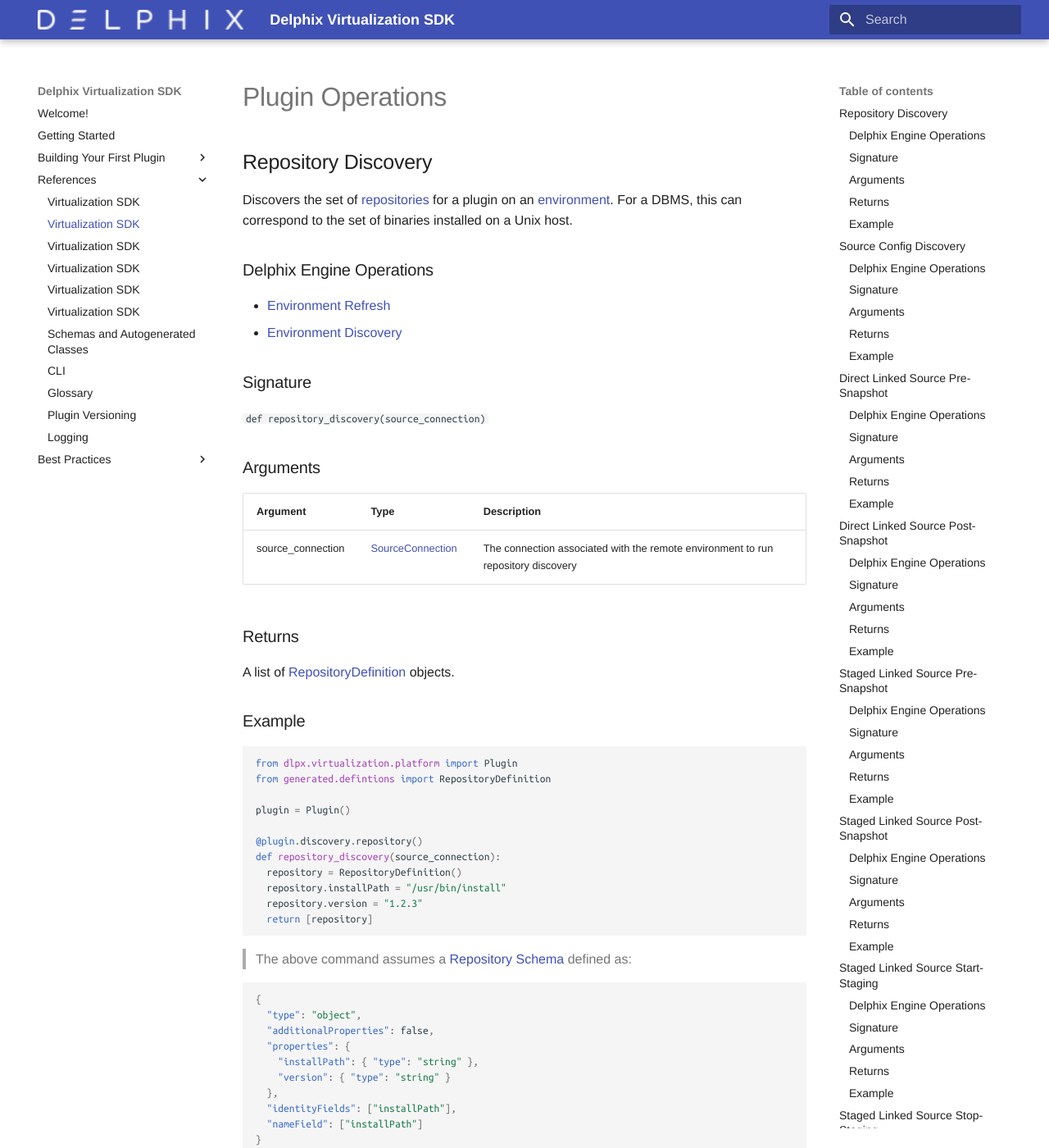
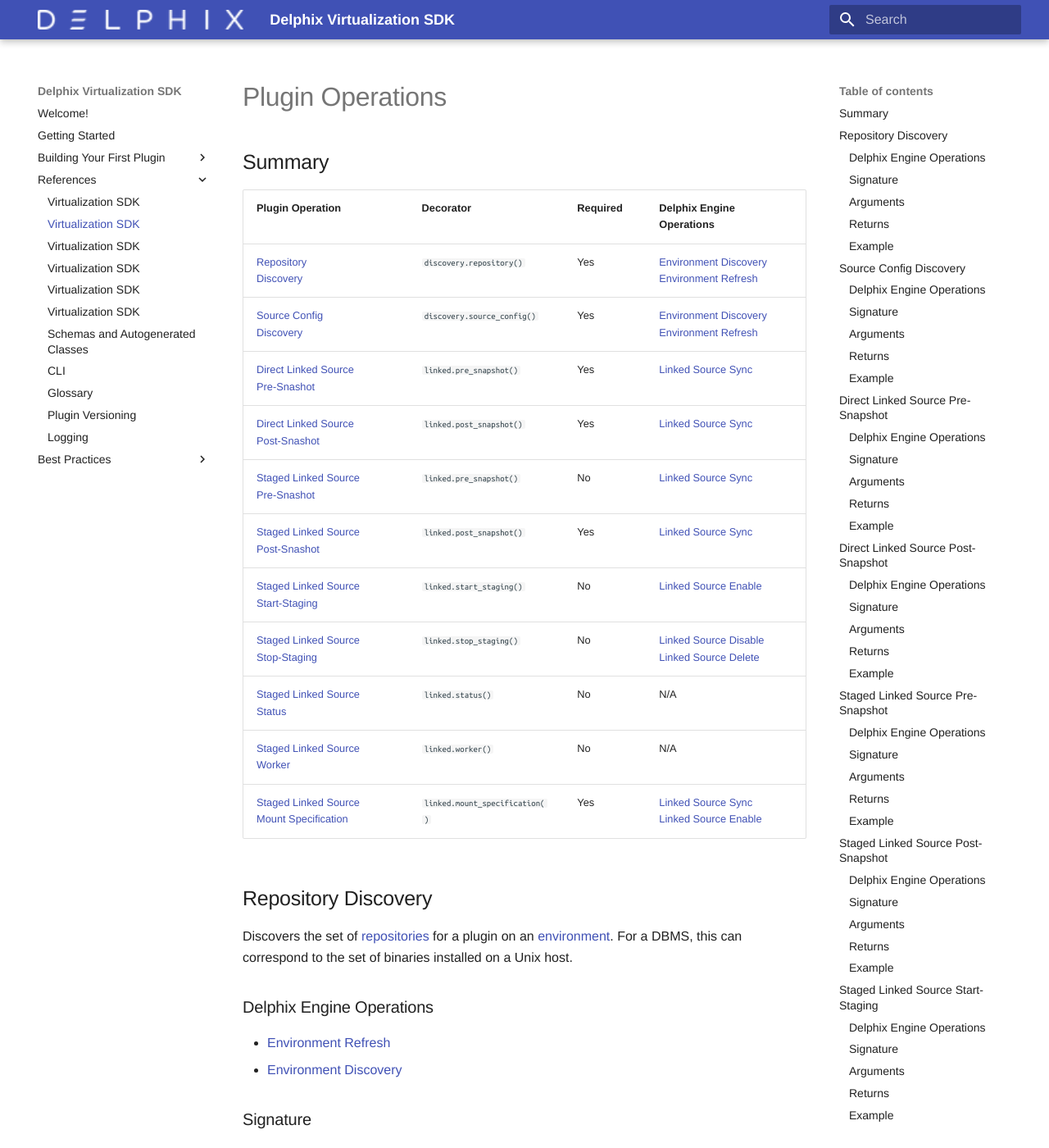
Before and after one commit to delphix/virtualization-sdk, an MkDocs documentation site: the page built from docs/References/Plugin_Operations.md, in a window 1280 px wide and 1400 px high. Shown: the whole window at 82% size. Built offline with MkDocs 1.6.1 and Material for MkDocs 9.7.7, drawn with Linux system fonts in a browser that asks for light colours; some web fonts are replaced.

Commit message:
Add optional/required plugin operations

```diff
--- a/docs/References/Plugin_Operations.md
+++ b/docs/References/Plugin_Operations.md
@@ -3,6 +3,25 @@
 ---
 
 # Plugin Operations
+
+## Summary
+
+Plugin Operation | Decorator | Required | Delphix Engine Operations
+---------------- | --------- | -------- | -------------------------
+[Repository<br>Discovery](#repository-discovery) | `discovery.repository()` | Yes | [Environment Discovery](Workflows.md#environment-discovery-refresh)<br>[Environment Refresh](Workflows.md#environment-discovery-refresh)
+[Source Config<br>Discovery](#source--config-discovery) | `discovery.source_config()` | Yes | [Environment Discovery](Workflows.md#environment-discovery-refresh)<br>[Environment Refresh](Workflows.md#environment-discovery-refresh)
+[Direct Linked Source<br>Pre-Snashot](#direct-linked-source-pre-snapshot) | `linked.pre_snapshot()` | Yes | [Linked Source Sync](Workflows.md#linked-source-sync)
+[Direct Linked Source<br>Post-Snashot](#direct-linked-source-post-snapshot) | `linked.post_snapshot()` | Yes | [Linked Source Sync](Workflows.md#linked-source-sync)
+[Staged Linked Source<br>Pre-Snashot](#staged-linked-source-pre-snapshot) | `linked.pre_snapshot()` | No | [Linked Source Sync](Workflows.md#linked-source-sync)
+[Staged Linked Source<br>Post-Snashot](#staged-linked-source-post-snapshot) | `linked.post_snapshot()` | Yes | [Linked Source Sync](Workflows.md#linked-source-sync)
+[Staged Linked Source<br>Start-Staging](#staged-linked-source-start-staging) | `linked.start_staging()` | No | [Linked Source Enable](Workflows.md#linked-source-enable)
+[Staged Linked Source<br>Stop-Staging](#staged-linked-source-stop-staging) | `linked.stop_staging()` | No | [Linked Source Disable](Workflows.md#linked-source-disable)<br>[Linked Source Delete](Workflows.md#linked-source-delete)
+[Staged Linked Source<br>Status](#staged-linked-source-status) | `linked.status()` | No | N/A
+[Staged Linked Source Worker](#staged-linked-source-worker) | `linked.worker()` | No | N/A
+[Staged Linked Source<br>Mount Specification](#staged-linked-source-mount-specification) | `linked.mount_specification()` | Yes | [Linked Source Sync](Workflows.md#linked-source-sybc)<br>[Linked Source Enable](Workflows.md#linked-source-enable)
+
+
+
 
 ## Repository Discovery
 
```
